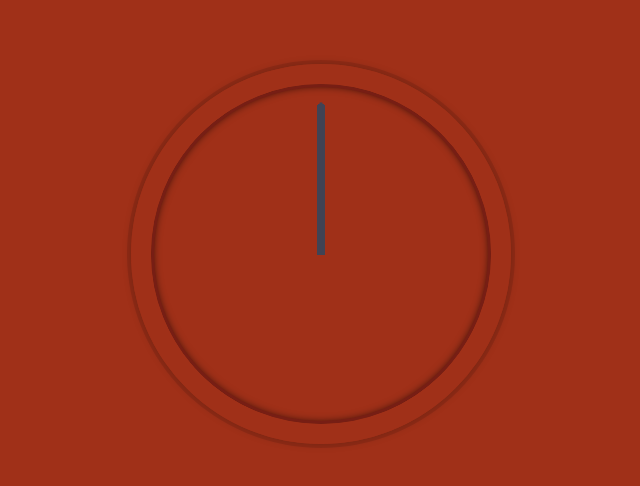
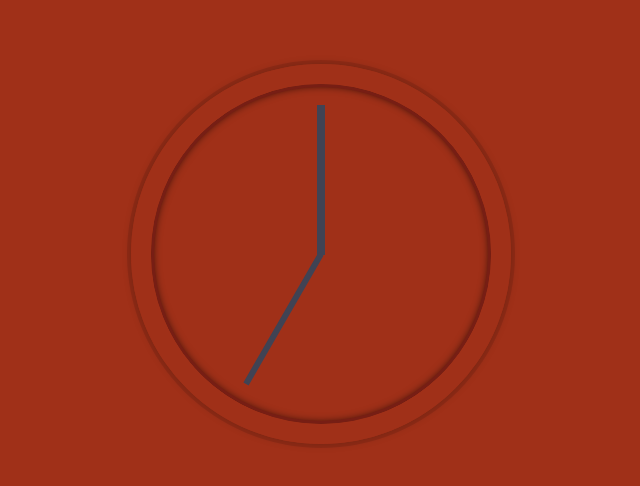
Before and after one commit to ogwurujohnson/JS30, a plain HTML site: page 02clock/index.html in a window 1280 px wide. Shown: the part 146-632 px from the top of the page, without its empty margins (319-959 px from the left). Drawn offline with Linux system fonts and the light colour scheme.

Commit message:
wrote the code for the second hand

```diff
--- a/02clock/index.html
+++ b/02clock/index.html
@@ -65,8 +65,8 @@
       top: 50%;
       transform-origin: 100%;
       transform: rotate(90deg);
-      transition: all 1s;
-      transition-timing-function: ease-in-out;
+      transition: all 0.05s;
+      transition-timing-function: cubic-bezier(0.1,2.7,0.58,1);
     }
 
     .second-hand {
@@ -80,7 +80,19 @@
   </style>
 
   <script>
+    const secondHand = document.querySelector(".second-hand");
+    const minHand = document.querySelector(".min-hand");
 
+    function setDate(){
+      const now = new Date();
+      const seconds = now.getSeconds();
+      const secondsDegrees = ((seconds/60)*360)+90;
+      const minHandDegrees = ((seconds/60)*360)+90;
+      secondHand.style.transform = `rotate(${secondsDegrees}deg)`;
+      minHand.style.transform = `rotate(${minHandDegrees}deg)`;
+    }
+    //if we want something to run every second
+    setInterval(setDate,1000);
   </script>
 </body>
 
```
